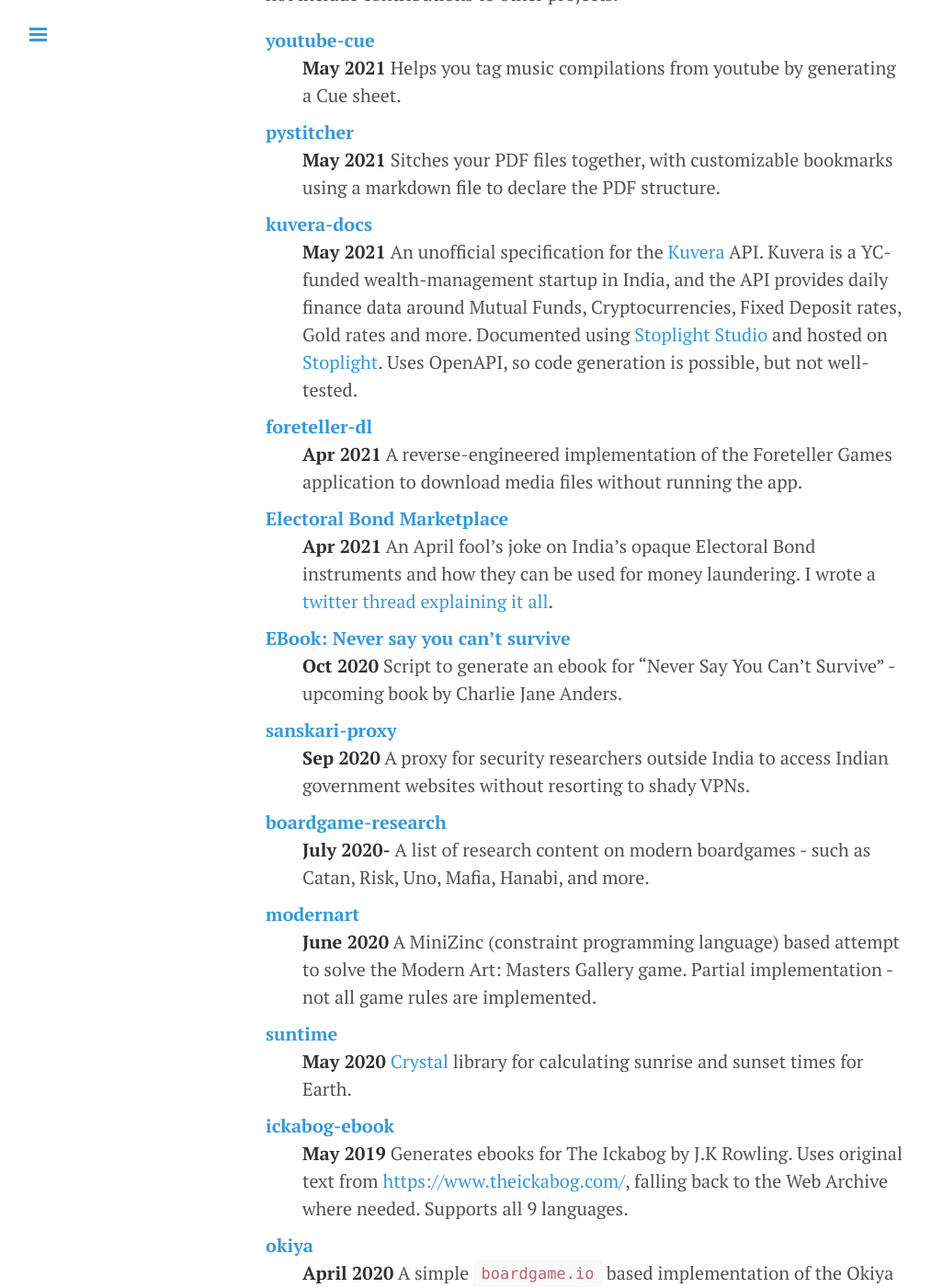
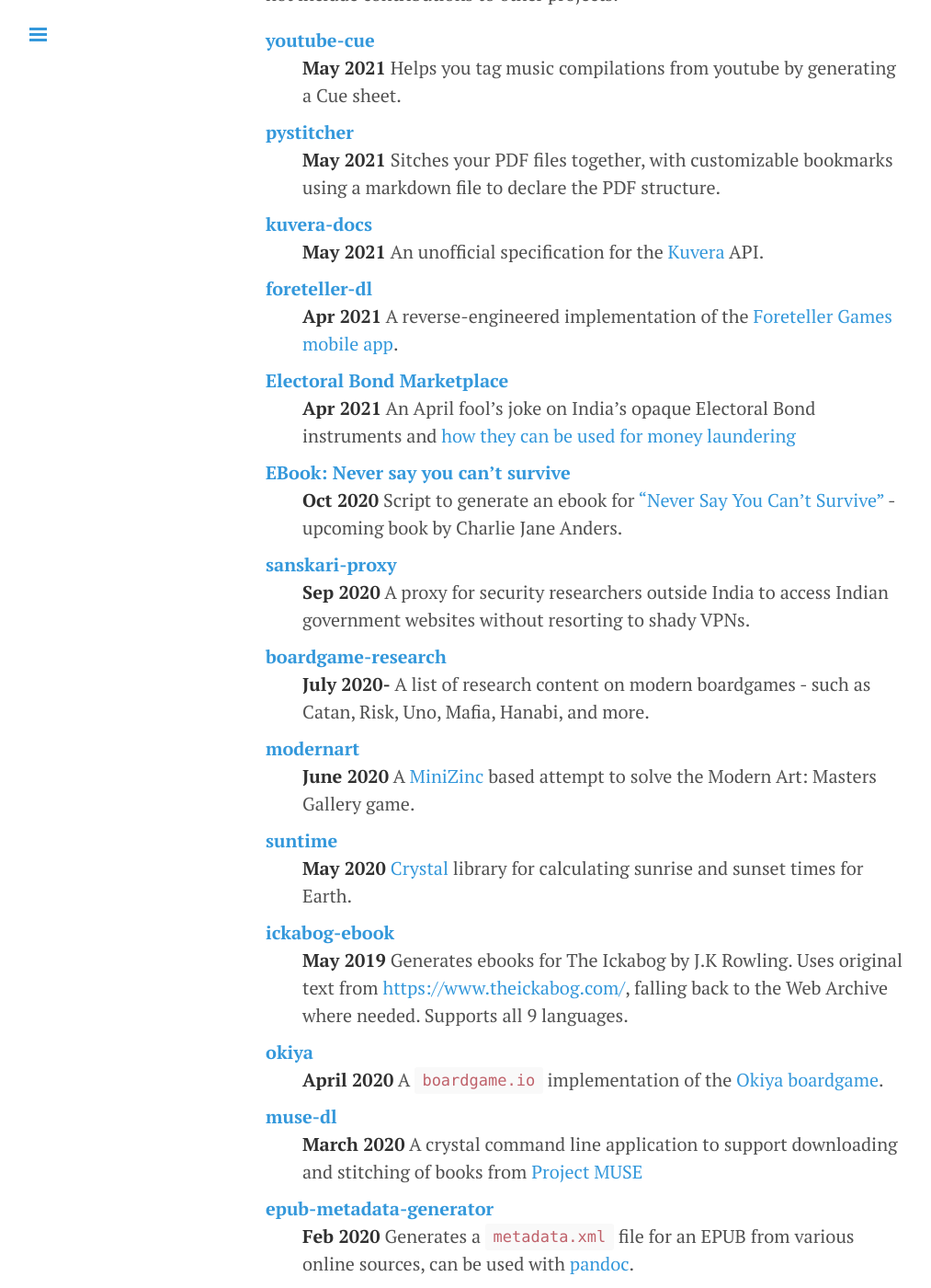
Before and after one commit to captn3m0/captn3m0.github.com, a Jekyll site: the page built from projects/index.md, in a window 1280 px wide and 1400 px high, scrolled down 1166 px. Shown: the whole window at 92% size, without its empty margins (1-1014 px from the left). Built offline with Jekyll 4.4.1, drawn with Linux system fonts in a browser that asks for light colours; some of the changed text lies outside the part shown.

Commit message:
keep descriptions short with more links

```diff
--- a/projects/index.md
+++ b/projects/index.md
@@ -58,16 +58,16 @@
 : **May 2021** Sitches your PDF files together, with customizable bookmarks using a markdown file to declare the PDF structure.
 
 [kuvera-docs][kuvera]
-: **May 2021** An unofficial specification for the [Kuvera](https://kuvera.in) API. Kuvera is a YC-funded wealth-management startup in India, and the API provides daily finance data around Mutual Funds, Cryptocurrencies, Fixed Deposit rates, Gold rates and more. Documented using [Stoplight Studio](https://stoplight.io/studio/) and hosted on [Stoplight](https://stoplight.io/documentation/). Uses OpenAPI, so code generation is possible, but not well-tested.
+: **May 2021** An unofficial specification for the [Kuvera](https://kuvera.in) API.
 
 [foreteller-dl][foreteller]
-: **Apr 2021** A reverse-engineered implementation of the Foreteller Games application to download media files without running the app.
+: **Apr 2021** A reverse-engineered implementation of the [Foreteller Games mobile app](https://www.foretellergames.com/).
 
 [Electoral Bond Marketplace][ebm]
-: **Apr 2021** An April fool's joke on India's opaque Electoral Bond instruments and how they can be used for money laundering. I wrote a [twitter thread explaining it all](https://twitter.com/captn3m0/status/1377603135078735877).
+: **Apr 2021** An April fool's joke on India's opaque Electoral Bond instruments and [how they can be used for money laundering](https://twitter.com/captn3m0/status/1377603135078735877)
 
 [EBook: Never say you can't survive](https://github.com/captn3m0/never-say-you-cant-survive)
-: **Oct 2020**  Script to generate an ebook for "Never Say You Can't Survive" - upcoming book by Charlie Jane Anders.
+: **Oct 2020**  Script to generate an ebook for ["Never Say You Can't Survive"](https://www.indiebound.org/book/9781250800015 "a nonfiction manual about writing and life…") - upcoming book by Charlie Jane Anders.
 
 [sanskari-proxy](https://github.com/captn3m0/sanskari-proxy)
 : **Sep 2020** A proxy for security researchers outside India to access Indian government websites without resorting to shady VPNs.
@@ -76,7 +76,7 @@
 : **July 2020-** A list of research content on modern boardgames - such as Catan, Risk, Uno, Mafia, Hanabi, and more.
 
 [modernart](https://github.com/captn3m0/modernart)
-: **June 2020** A MiniZinc (constraint programming language) based attempt to solve the Modern Art: Masters Gallery game. Partial implementation - not all game rules are implemented.
+: **June 2020** A [MiniZinc](https://www.minizinc.org/ "free and open-source constraint modeling language") based attempt to solve the Modern Art: Masters Gallery game.
 
 [suntime](https://github.com/captn3m0/suntime)
 : **May 2020** [Crystal](https://crystal-lang.org/) library for calculating sunrise and sunset times for Earth.
@@ -85,22 +85,22 @@
 : **May 2019** Generates ebooks for The Ickabog by J.K Rowling. Uses original text from <https://www.theickabog.com/>, falling back to the Web Archive where needed. Supports all 9 languages.
 
 [okiya](https://github.com/captn3m0/okiya)
-: **April 2020** A simple [`boardgame.io`](https://boardgame.io) based implementation of the Okiya boardgame. It's a perfect information 2-player game that plays like Tic-Tac-Toe with Tile-matching. I plan to submit this to [freeboardgames.org](https://freeboardgames.org) soon.
+: **April 2020** A [`boardgame.io`](https://boardgame.io) implementation of the [Okiya boardgame](https://blueorangegames.eu/en/games/okiya/).
 
 [muse-dl][muse]
-: **March 2020** Wrote a crystal app to support downloading and stitching of books from [Project MUSE](https://muse.jhu.edu/). Project MUSE is a leading provider of digital humanities and social science content for the scholarly community around the world, run by the Johns Hopkins University. This generates well-polished PDFs with proper metadata.
+: **March 2020** A crystal command line application to support downloading and stitching of books from [Project MUSE](https://muse.jhu.edu/ "Project MUSE is a leading provider of digital humanities and social science content for the scholarly community around the world.")
 
 [epub-metadata-generator][emg]
-: **Feb 2020** Generates a metadata.xml file for an EPUB from various online sources, can be used with pandoc.
+: **Feb 2020** Generates a `metadata.xml` file for an EPUB from various online sources, can be used with [pandoc](https://pandoc.org/ "a universal document converter").
 
 [security-engineering-ebook](https://github.com/captn3m0/security-engineering-ebook)
 : **Feb 2020** A script to generate a combined PDF of the Security Engineering Book (Ross Anderson) using the chapters available for review.
 
 [pincode-validator][pincode]
-: **Feb 2020** A regex based validator for Postal Index Numbers in India. Packages available for JS/PHP/Python/Ruby
+: **Feb 2020** A regex based validator for Postal Index Numbers in India in various languages.
 
 [url-to-epub][url-to-epub]
-: **Jan 2020** A simple zero-config script that generates a standards-compliant EPUB from a webpage. Zero config. Requires pandoc
+: **Jan 2020** A simple zero-config script that generates a standards-compliant EPUB from a webpage.
 
 [sarkar.icu][sarkar.icu]
 : **Dec 2019** Communications guide for network shutdowns. [@prtksxna](https://twitter.com/prtksxna) did most of the work.
```
